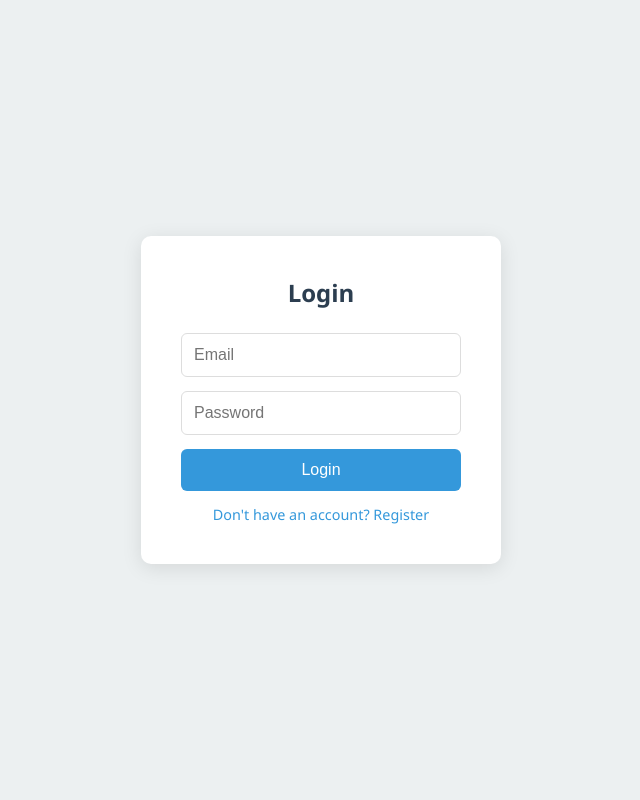
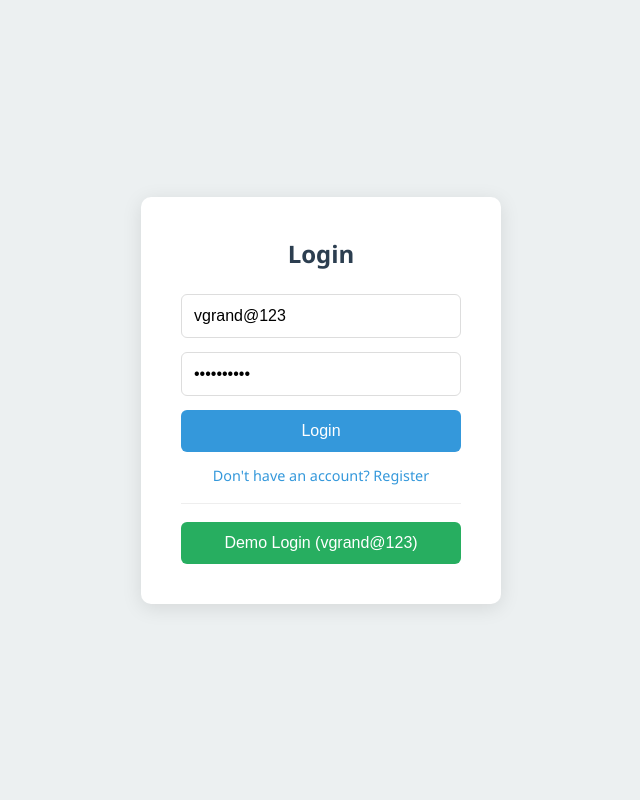
Before and after one commit to varunkumar06011/V-grand-infra-tracking, a Flask app: page / in a window 1280 px wide. Shown: the whole page, without its empty margins (319-959 px from the left). Run offline with Flask 3, Linux system fonts and the light colour scheme; some libraries are stand-ins or nearby versions.

Commit message:
Add demo mode with localStorage fallback and pre-filled credentials

```diff
--- a/static/js/app.js
+++ b/static/js/app.js
@@ -16,6 +16,47 @@ const DEFAULT_WORK_ITEMS = [
 const BLOCKS = ['A', 'B'];
 const FLOORS = [1, 2, 3, 4, 5];
 const FLATS_PER_FLOOR = 6;
+
+// Demo mode
+const DEMO_EMAIL = 'vgrand@123';
+const DEMO_PASSWORD = 'vgrand1234';
+let useDemoMode = false;
+
+// Pre-fill inputs
+document.addEventListener('DOMContentLoaded', () => {
+  emailInput.value = DEMO_EMAIL;
+  passwordInput.value = DEMO_PASSWORD;
+});
+
+function demoNow() {
+  return { toMillis: () => Date.now(), seconds: Math.floor(Date.now() / 1000) };
+}
+
+function demoDbGet(docPath) {
+  const key = 'vgrand_demo_' + docPath.replace(/\//g, '_');
+  const raw = localStorage.getItem(key);
+  if (raw) {
+    const data = JSON.parse(raw);
+    return { exists: true, data: () => data };
+  }
+  return { exists: false, data: () => null };
+}
+
+function demoDbSet(docPath, data, merge = false) {
+  const key = 'vgrand_demo_' + docPath.replace(/\//g, '_');
+  let existing = {};
+  const raw = localStorage.getItem(key);
+  if (raw) existing = JSON.parse(raw);
+  const merged = merge ? { ...existing, ...data } : { ...data };
+  localStorage.setItem(key, JSON.stringify(merged));
+}
+
+function demoAuthSignIn(email, password) {
+  if (email === DEMO_EMAIL && password === DEMO_PASSWORD) {
+    return { email: DEMO_EMAIL, uid: 'demo-user-1' };
+  }
+  throw new Error('Invalid demo credentials. Use vgrand@123 / vgrand1234');
+}
 
 // State
 let currentUser = null;
@@ -62,6 +103,7 @@ const modalSave = document.getElementById('modal-save');
 const workList = document.getElementById('work-list');
 const addWorkBtn = document.getElementById('add-work-btn');
 const saveSettingsBtn = document.getElementById('save-settings-btn');
+const demoLoginBtn = document.getElementById('demo-login');
 
 const db = firebase.firestore();
 const auth = firebase.auth();
@@ -77,11 +119,32 @@ authToggle.addEventListener('click', () => {
   authError.textContent = '';
 });
 
+async function handleLoginSuccess(user) {
+  currentUser = user;
+  userEmail.textContent = user.email;
+  authScreen.style.display = 'none';
+  dashboard.style.display = 'block';
+  settingsPage.style.display = 'none';
+  await initDashboard();
+}
+
+function handleLogout() {
+  currentUser = null;
+  authScreen.style.display = 'flex';
+  dashboard.style.display = 'none';
+  settingsPage.style.display = 'none';
+}
+
 authSubmit.addEventListener('click', async () => {
   const email = emailInput.value.trim();
   const password = passwordInput.value.trim();
   authError.textContent = '';
   try {
+    if (email === DEMO_EMAIL && password === DEMO_PASSWORD) {
+      useDemoMode = true;
+      handleLoginSuccess(demoAuthSignIn(email, password));
+      return;
+    }
     if (isRegister) {
       await auth.createUserWithEmailAndPassword(email, password);
     } else {
@@ -92,21 +155,32 @@ authSubmit.addEventListener('click', async () => {
   }
 });
 
-signOutBtn.addEventListener('click', () => auth.signOut());
+demoLoginBtn.addEventListener('click', async () => {
+  emailInput.value = DEMO_EMAIL;
+  passwordInput.value = DEMO_PASSWORD;
+  authError.textContent = '';
+  try {
+    useDemoMode = true;
+    handleLoginSuccess(demoAuthSignIn(DEMO_EMAIL, DEMO_PASSWORD));
+  } catch (err) {
+    authError.textContent = err.message;
+  }
+});
+
+signOutBtn.addEventListener('click', () => {
+  if (useDemoMode) {
+    useDemoMode = false;
+    handleLogout();
+  } else {
+    auth.signOut();
+  }
+});
 
 auth.onAuthStateChanged(async (user) => {
   if (user) {
-    currentUser = user;
-    userEmail.textContent = user.email;
-    authScreen.style.display = 'none';
-    dashboard.style.display = 'block';
-    settingsPage.style.display = 'none';
-    await initDashboard();
+    handleLoginSuccess(user);
   } else {
-    currentUser = null;
-    authScreen.style.display = 'flex';
-    dashboard.style.display = 'none';
-    settingsPage.style.display = 'none';
+    if (!useDemoMode) handleLogout();
   }
 });
 
@@ -121,6 +195,16 @@ async function initDashboard() {
 
 // --- Work Items ---
 async function loadWorkItems() {
+  if (useDemoMode) {
+    const snap = demoDbGet('settings/workItems');
+    if (snap.exists) {
+      workItems = snap.data().items || [];
+    } else {
+      workItems = [...DEFAULT_WORK_ITEMS];
+      demoDbSet('settings/workItems', { items: workItems });
+    }
+    return;
+  }
   const docRef = db.collection('settings').doc('workItems');
   const snap = await docRef.get();
   if (snap.exists) {
@@ -134,6 +218,10 @@ async function loadWorkItems() {
 async function saveWorkItems() {
   const inputs = workList.querySelectorAll('.work-item-input');
   workItems = Array.from(inputs).map(i => i.value.trim()).filter(v => v);
+  if (useDemoMode) {
+    demoDbSet('settings/workItems', { items: workItems });
+    return;
+  }
   await db.collection('settings').doc('workItems').set({ items: workItems });
 }
 
@@ -150,6 +238,18 @@ function getCellId(block, floor, flatNum, workIndex) {
 async function loadAllCells() {
   cellsCache = {};
   const flats = getFlatNumbers(currentFloor);
+  if (useDemoMode) {
+    for (let wi = 0; wi < workItems.length; wi++) {
+      for (const flat of flats) {
+        const cellId = getCellId(currentBlock, currentFloor, flat, wi);
+        const snap = demoDbGet(`projects/vgrand/cells/${cellId}`);
+        if (snap.exists) {
+          cellsCache[cellId] = snap.data();
+        }
+      }
+    }
+    return;
+  }
   const promises = [];
   for (let wi = 0; wi < workItems.length; wi++) {
     for (const flat of flats) {
@@ -169,6 +269,14 @@ async function loadAllCells() {
 
 async function getCellData(cellId) {
   if (cellsCache[cellId]) return cellsCache[cellId];
+  if (useDemoMode) {
+    const snap = demoDbGet(`projects/vgrand/cells/${cellId}`);
+    if (snap.exists) {
+      cellsCache[cellId] = snap.data();
+      return snap.data();
+    }
+    return null;
+  }
   const snap = await db.collection('projects').doc('vgrand').collection('cells').doc(cellId).get();
   if (snap.exists) {
     cellsCache[cellId] = snap.data();
@@ -193,7 +301,7 @@ function getAutoRemark(color) {
 }
 
 async function saveCellStatus(cellId, color, workIndex, flatNum) {
-  const now = firebase.firestore.Timestamp.now();
+  const now = useDemoMode ? demoNow() : firebase.firestore.Timestamp.now();
   const existing = await getCellData(cellId) || {};
   const timeline = existing.timeline || [];
   const oldRemarks = existing.remarks || '';
@@ -224,16 +332,26 @@ async function saveCellStatus(cellId, color, workIndex, flatNum) {
     updated_by: currentUser.email
   };
 
-  await db.collection('projects').doc('vgrand').collection('cells').doc(cellId).set(data, { merge: true });
+  if (useDemoMode) {
+    demoDbSet(`projects/vgrand/cells/${cellId}`, data, true);
+  } else {
+    await db.collection('projects').doc('vgrand').collection('cells').doc(cellId).set(data, { merge: true });
+  }
   cellsCache[cellId] = { ...existing, ...data };
 }
 
 async function saveCellRemarks(cellId, remarks) {
-  await db.collection('projects').doc('vgrand').collection('cells').doc(cellId).set({
+  const now = useDemoMode ? demoNow() : firebase.firestore.Timestamp.now();
+  const payload = {
     remarks: remarks,
-    updated_at: firebase.firestore.Timestamp.now(),
+    updated_at: now,
     updated_by: currentUser.email
-  }, { merge: true });
+  };
+  if (useDemoMode) {
+    demoDbSet(`projects/vgrand/cells/${cellId}`, payload, true);
+  } else {
+    await db.collection('projects').doc('vgrand').collection('cells').doc(cellId).set(payload, { merge: true });
+  }
   const existing = cellsCache[cellId] || {};
   cellsCache[cellId] = { ...existing, remarks };
 }
--- a/templates/index.html
+++ b/templates/index.html
@@ -17,6 +17,8 @@
     <input type="password" id="password-input" placeholder="Password">
     <button id="auth-submit">Login</button>
     <div class="auth-toggle" id="auth-toggle">Don't have an account? Register</div>
+    <hr style="margin: 18px 0; border: none; border-top: 1px solid #eee;">
+    <button id="demo-login" style="width:100%; padding:12px; background:#27ae60; color:#fff; border:none; border-radius:6px; font-size:1rem; cursor:pointer;">Demo Login (vgrand@123)</button>
   </div>
 </div>
 
```
Also changed, not shown: package-lock.json (added).
